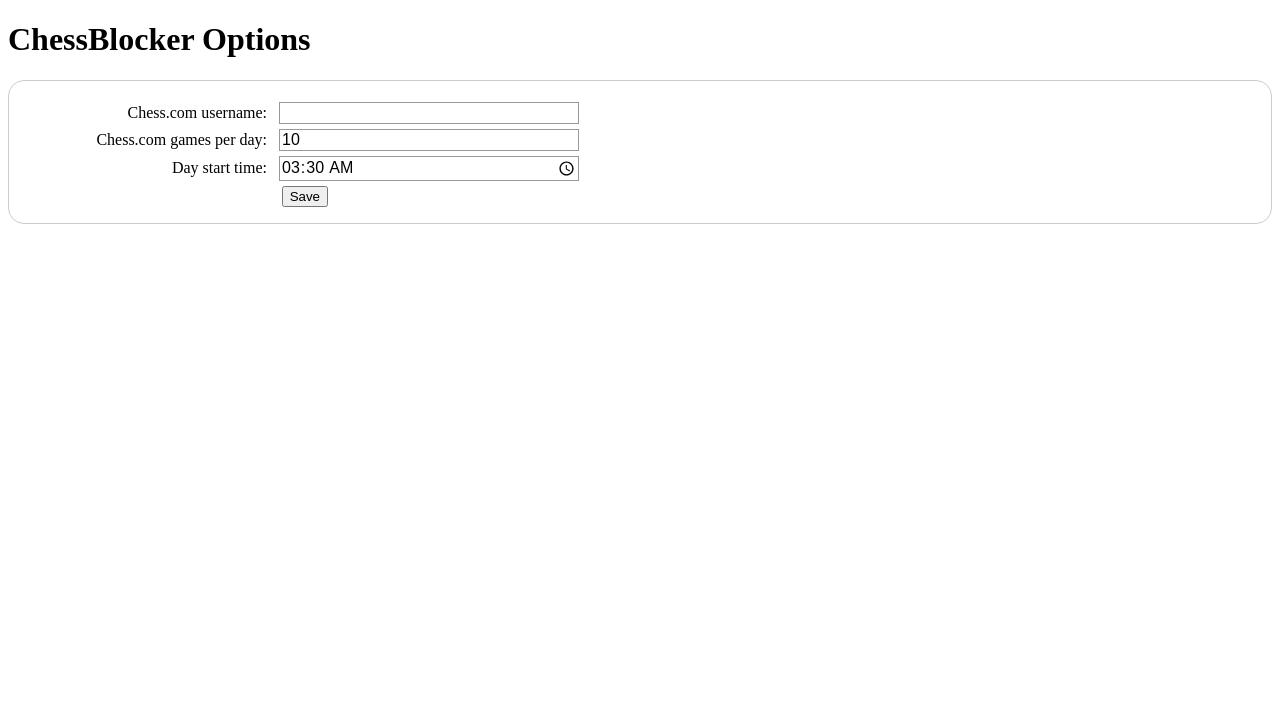
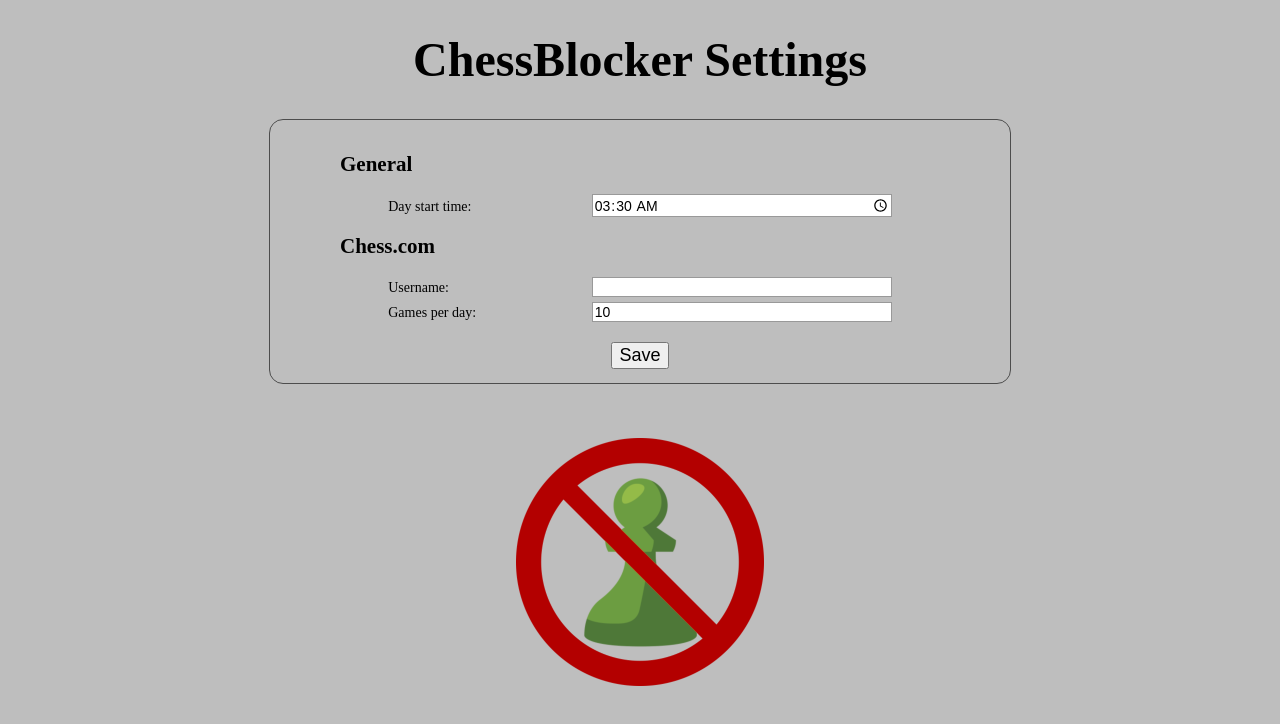
Before and after one commit to eronnen/ChessBlocker, a browser extension: page options.html in a window 1280 px wide. Drawn offline with Linux system fonts and the light colour scheme.

Commit message:
improve options page

```diff
--- a/options.html
+++ b/options.html
@@ -2,14 +2,16 @@
 <html>
 <head>
     <meta charset="utf-8" />
-    <title>ChessBlocker Options</title>
+    <title>ChessBlocker Settings</title>
     <style>
         .form {
             margin: 0 auto;
-            /* width: 400px; */
+            width: 600px;
 
             padding: 1em;
-            border: 1px solid #ccc;
+            padding-left: 5em;
+            padding-right: 5em;
+            border: 1px solid rgb(77, 77, 77);
             border-radius: 1em;
         }
 
@@ -25,8 +27,8 @@
 
         label {
             display: inline-block;
-            width: 250px;
-            text-align: right;
+            width: 200px;
+            text-align: left;
         }
 
         input,
@@ -47,40 +49,42 @@
             height: 5em;
         }
 
-        .button {
-            padding-left: 250px;
-        }
-
-        button {
-            margin-left: 0.5em;
+        h1 {
+            font-size: 48px;
         }
     </style>
 </head>
 
-<body>
+<body style="background-color: rgb(190, 190, 190); text-align: center;">
 
-<h1>ChessBlocker Options</h1>
+<h1>ChessBlocker Settings</h1>
 
-<div class="form">
+<div class="form" style="font-size: 14px;">
+    <h2 style="text-align: left;">General</h2>
     <ul>
-        <li>
-            <label for="chesscom.username">Chess.com username:&nbsp;&nbsp;</label>
-            <input type="text" id="chesscom.username" />
-        </li>
-        <li>
-            <label for="chesscom.gamesPerDay">Chess.com games per day:&nbsp;&nbsp;</label>
-            <input type="number" id="chesscom.gamesPerDay" min="1" />
-        </li>
         <li>
             <label for="dayStartTime">Day start time:&nbsp;&nbsp;</label>
             <input type="time" id="dayStartTime" />
         </li>
-        <li class="button">
-            <button id="save">Save</button>
+    </ul>
+    <h2 style="text-align: left;">Chess.com</h2>
+    <ul>
+        <li>
+            <label for="chesscom.username">Username:&nbsp;&nbsp;</label>
+            <input type="text" id="chesscom.username" />
+        </li>
+        <li>
+            <label for="chesscom.gamesPerDay">Games per day:&nbsp;&nbsp;</label>
+            <input type="number" id="chesscom.gamesPerDay" min="1" />
         </li>
     </ul>
+    <div style="padding-top: 20px;">
+        <button id="save" style="font-size: 18px;">Save</button>
+    </div>
+    <div id="status"></div>
 </div>
-<div id="status"></div>
+
+<img src="./images/ChessBlocker256.png" style="padding-top: 50px;"/>
 
 <script src="options.js"></script>
 
```
Also changed, not shown: README.md, images/ChessBlocker256.png (added), manifest.json.
